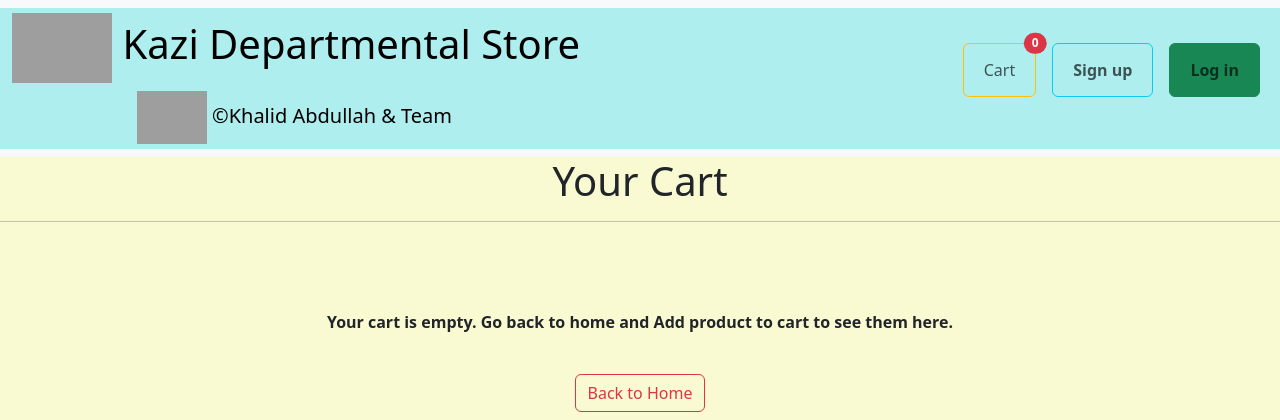
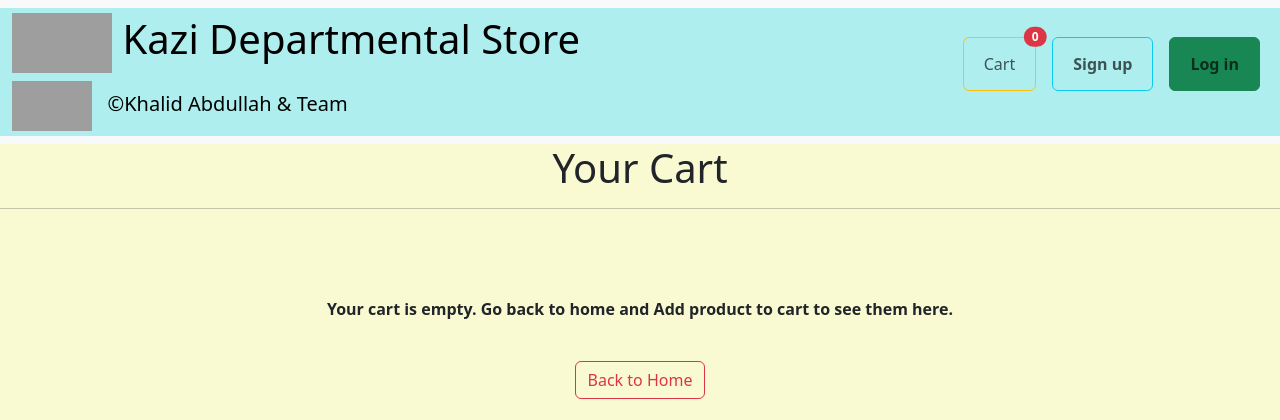
Before and after one commit to khalid586/Kazi-Shop, a Django app: page /cart/ in a window 1280 px wide. Shown: the top 420 px of the page. Run offline with Django 4.2, Linux system fonts and the light colour scheme; grey boxes are pictures that could not be loaded.

Commit message:
gif wasn't working. Fixed the issue

```diff
--- a/store/shopStore/templates/base.html
+++ b/store/shopStore/templates/base.html
@@ -23,8 +23,8 @@
     <nav class="navbar navbar-expand-lg navbar-light bg-light" >
       <div class="container-fluid" style="background-color: paleturquoise">
         <a class="navbar-brand" href='/'>
-          <h1><img align = "center" src = "https://cdn.dribbble.com/users/398490/screenshots/1297496/dribbble_4.gif" width = "100px" height = "70px"> Kazi Departmental Store</h1>
-           &nbsp;&nbsp;&nbsp;&nbsp;&nbsp;&nbsp;&nbsp;&nbsp;&nbsp;&nbsp;&nbsp;&nbsp;&nbsp;&nbsp;&nbsp;&nbsp;&nbsp;&nbsp;&nbsp;&nbsp;&nbsp;&nbsp;&nbsp;&nbsp;<img align="center" width="70px" src = "assets/social.gif"> &copy;Khalid Abdullah & Team</a>
+          <h1><img align = "center" src = "https://cdn.dribbble.com/users/398490/screenshots/1297496/dribbble_4.gif" width = "100px" height = "60px"> Kazi Departmental Store</h1>
+          <img align="center" width="80px" height = "50px" src = "https://cdn.dribbble.com/users/291053/screenshots/2561200/team.gif"> &nbsp;&nbsp;&copy;Khalid Abdullah & Team</a>
         <button class="navbar-toggler" type="button" data-bs-toggle="collapse" data-bs-target="#navbarSupportedContent" aria-controls="navbarSupportedContent" aria-expanded="false" aria-label="Toggle navigation">
           <span class="navbar-toggler-icon"></span>
         </button>
```
Also changed, not shown: 1 other file.
